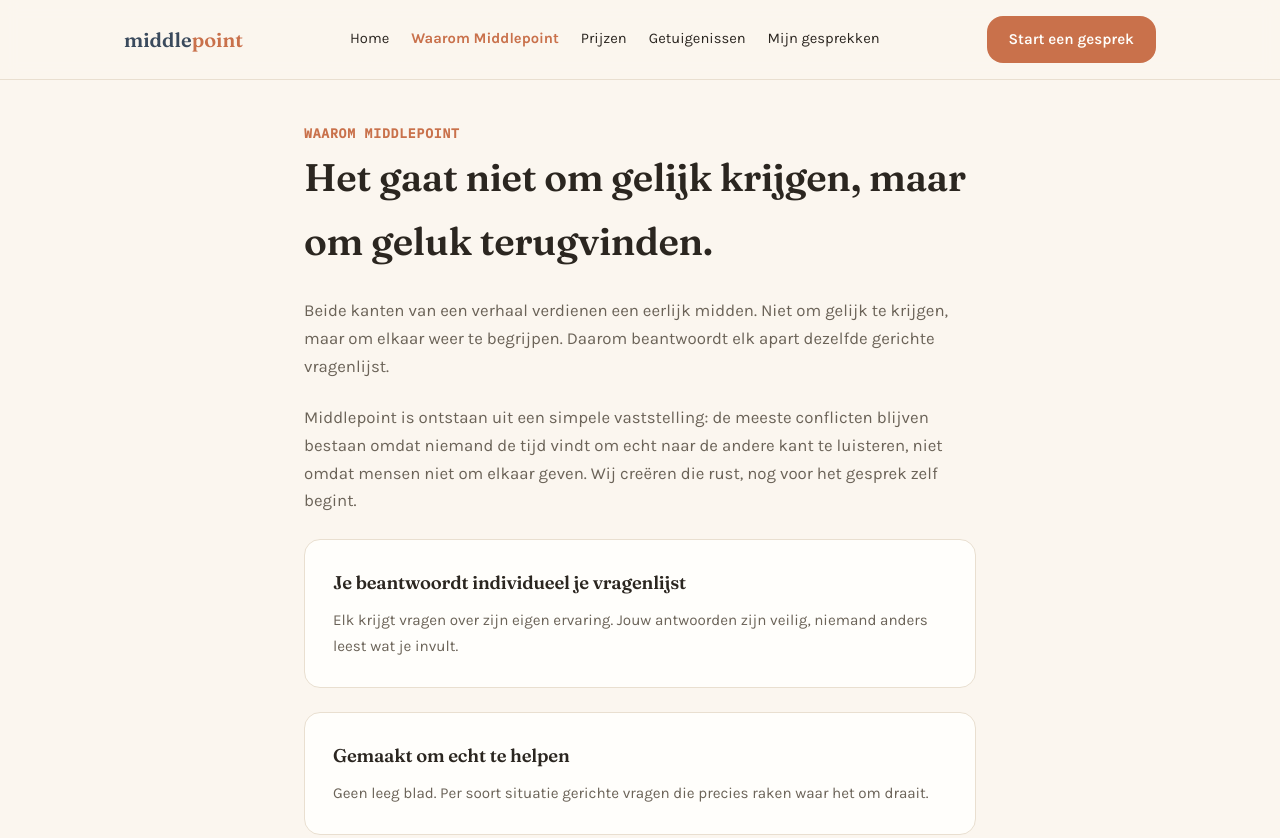
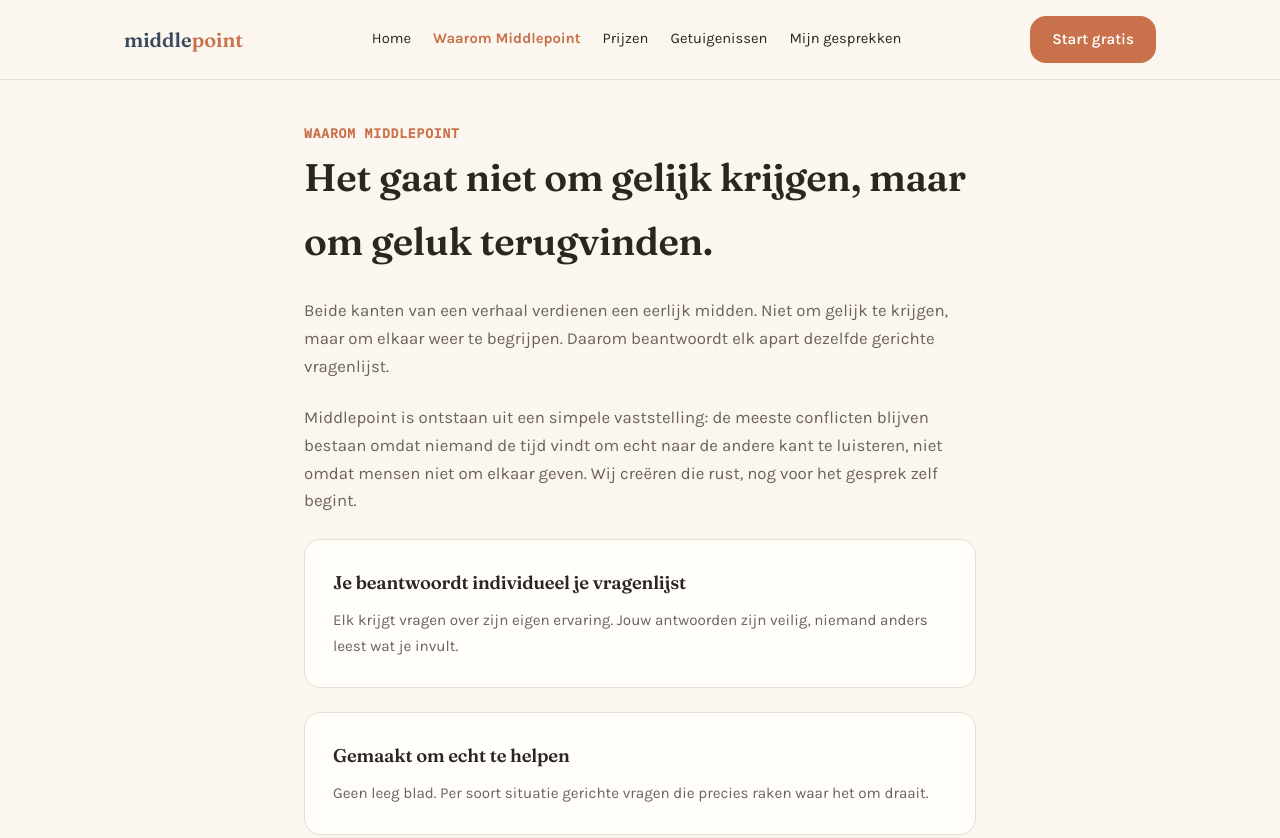
Before and after one commit to emiledelanghe2-lgtm/Middlepoint, a website: page public/why.html in a window 1280 px wide. Shown: the top 838 px of the page. Drawn offline with Linux system fonts and the light colour scheme.

Commit message:
Update why.html

```diff
--- a/public/why.html
+++ b/public/why.html
@@ -34,7 +34,7 @@
     <a href="/login.html">Mijn gesprekken</a>
   </div>
   <div class="nav-actions">
-    <a href="/new.html" class="btn">Start een gesprek</a>
+<a href="/reflectie.html" class="btn">Start gratis</a>
     <button class="nav-toggle" id="navToggle" aria-label="Menu openen" aria-expanded="false">☰</button>
   </div>
 </nav>
```
